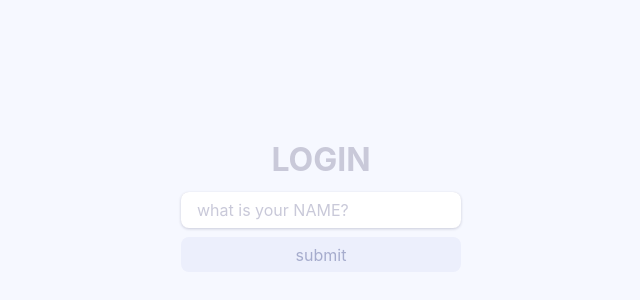
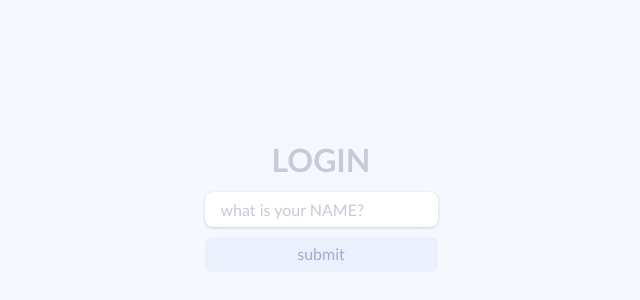
Before and after one commit to guiyomi98/Vanilla, a plain HTML site: page index.html in a window 1280 px wide. Shown: the part 192-492 px from the top of the page, 319-959 px from the left. Drawn offline with Linux system fonts and the light colour scheme.

Commit message:
폰트 수정

```diff
--- a/style.css
+++ b/style.css
@@ -142,7 +142,7 @@ body {
     position: relative;
     width: 100%;
     height: 100%;
-    font-family: "Inter", Arial, Helvetica, sans-serif;
+    font-family: Calibri, Candara, Segoe, Segoe UI, Arial, sans-serif;
     line-height: 1;
     color: var(--black-color);
     -webkit-font-smoothing: antialiased;
```
